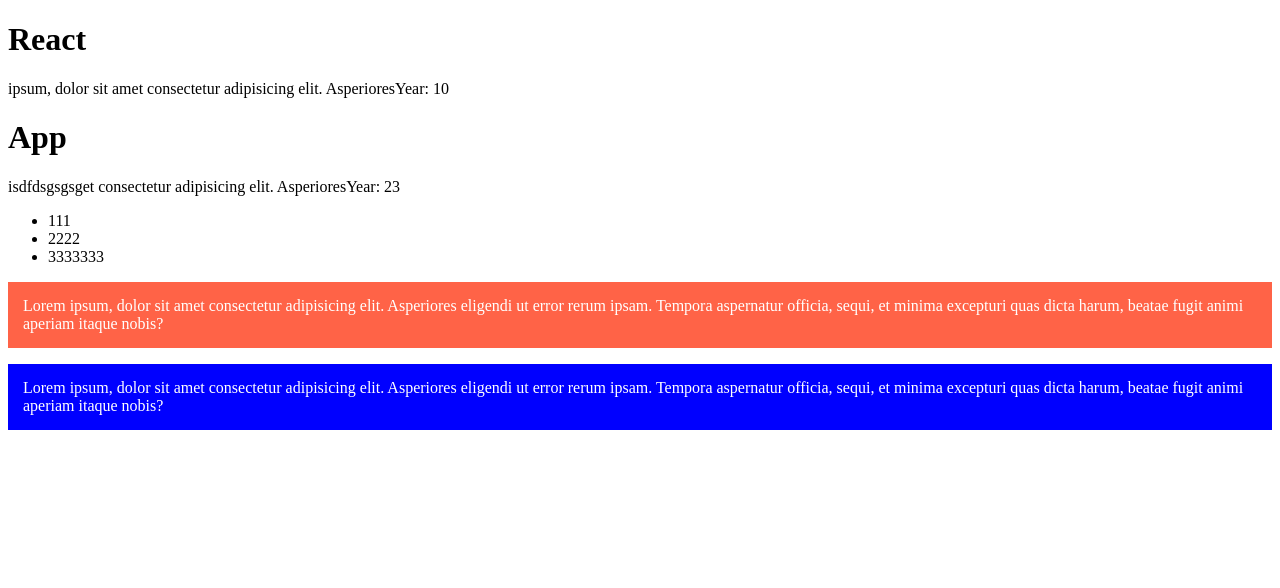
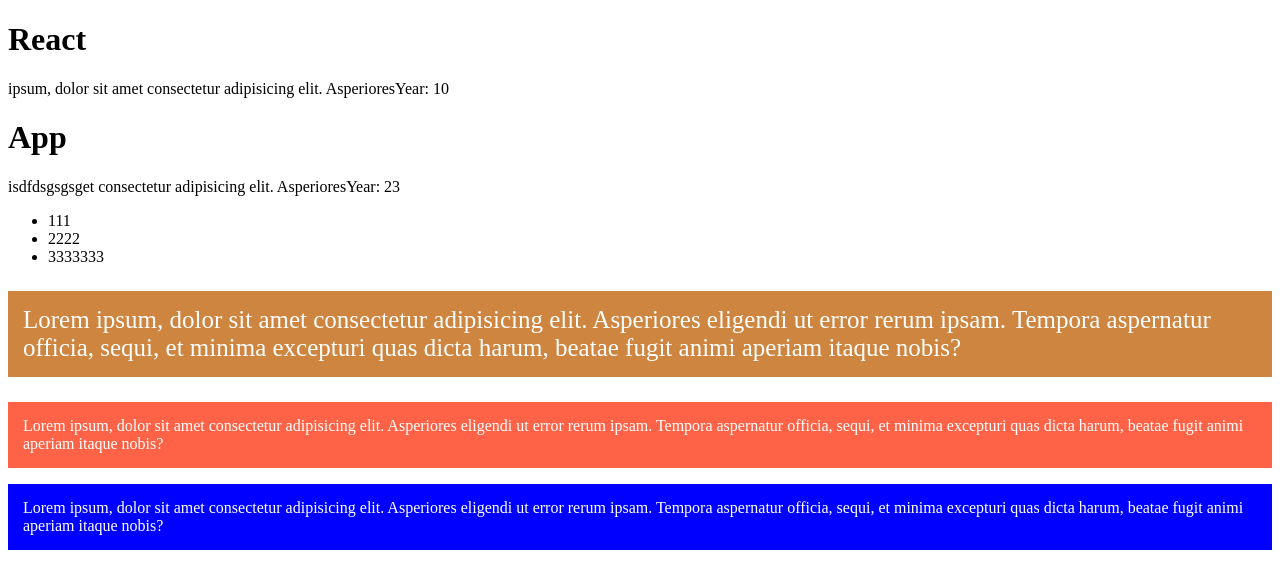
Before and after one commit to RB1321/shop-react-project, a React (Create React App) app: page / in a window 1280 px wide. Shown: the top 588 px of the page. Built offline with nearby package versions, Linux system fonts and the light colour scheme.

Commit message:
css with classes module

```diff
--- /dev/null
+++ b/src/List.module.css
@@ -0,0 +1,14 @@
+.content {
+    color: white;
+    background-color: palevioletred;
+    padding: 15px;
+}
+
+.test {
+    color: white;
+    background-color: peru;
+    padding: 15px;
+}
+.articleDescription {
+    font-size: 25px;
+}
--- a/src/List.tsx
+++ b/src/List.tsx
@@ -1,4 +1,7 @@
+import classes from './List.module.css'
 type Props = {}
+console.log(classes)
+const { content, test, articleDescription } = classes
 export const List = (props: Props) => {
     let data = false
     let styleObj = {
@@ -13,6 +16,12 @@
                 <li>2222</li>
                 <li>3333333</li>
             </ul>
+            <p className={`${articleDescription} ${data ? content : test}`}>
+                Lorem ipsum, dolor sit amet consectetur adipisicing elit.
+                Asperiores eligendi ut error rerum ipsam. Tempora aspernatur
+                officia, sequi, et minima excepturi quas dicta harum, beatae
+                fugit animi aperiam itaque nobis?
+            </p>
             <p style={styleObj}>
                 Lorem ipsum, dolor sit amet consectetur adipisicing elit.
                 Asperiores eligendi ut error rerum ipsam. Tempora aspernatur
```
